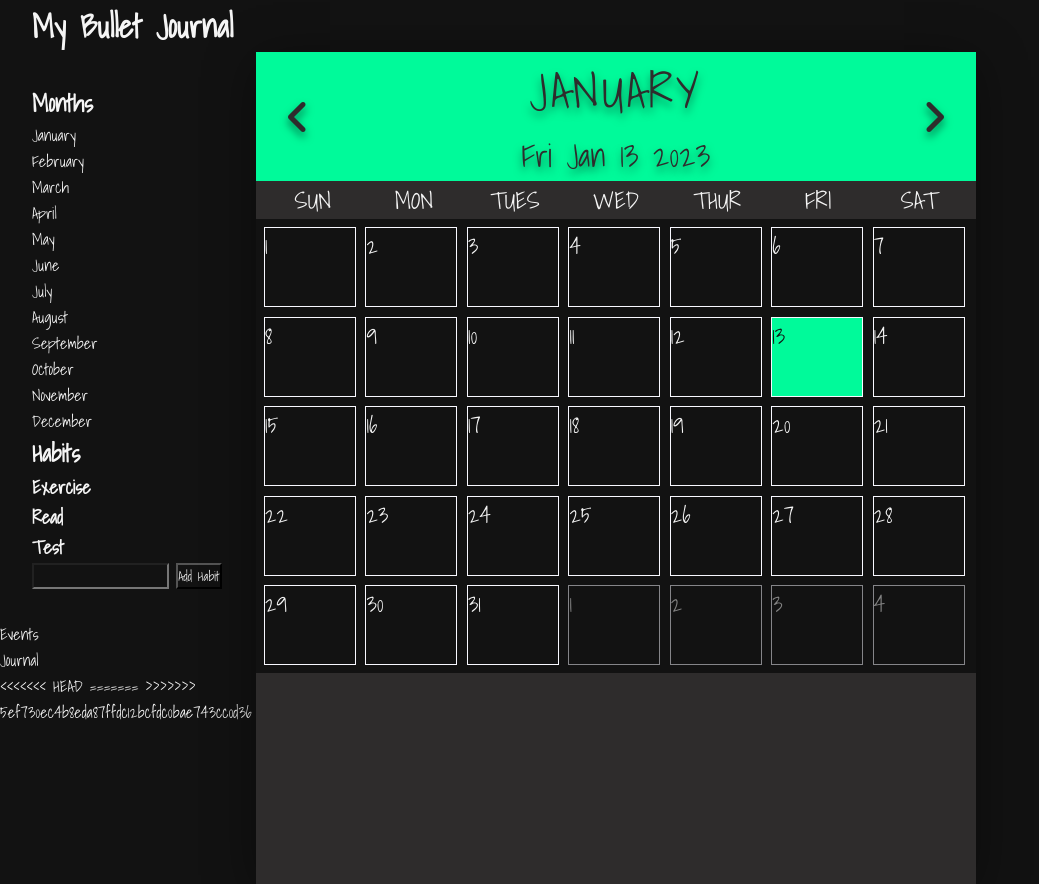
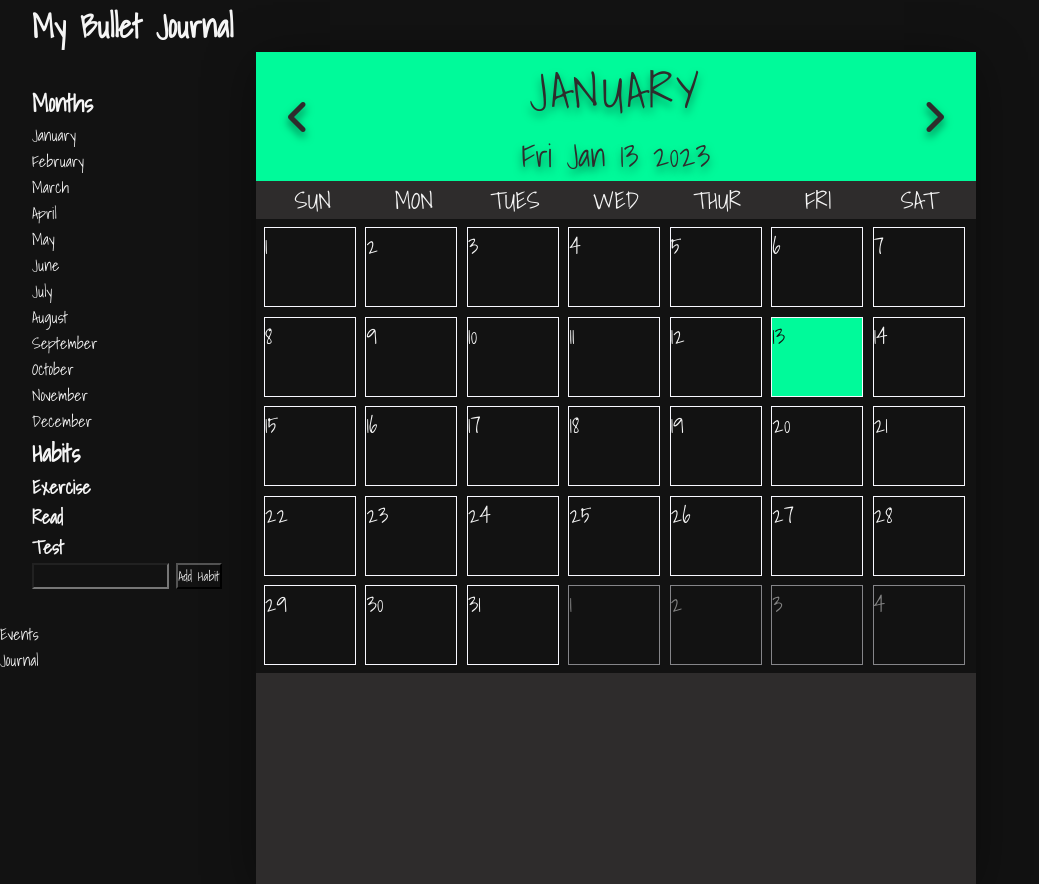
Before and after one commit to tdhood/Planner-backend, a Flask app: template templates/home.html in a window 1280 px wide. Shown: the whole page, without its empty margins (0-1039 px from the left). Run offline with Flask 2, Linux system fonts and the light colour scheme; the template is opened without the code that fills it, so the values that code supplies are empty.

Commit message:
fixed file paths

```diff
--- a/templates/home.html
+++ b/templates/home.html
@@ -53,14 +53,8 @@
     <div id="events">Events</div>
     <div id="journal">Journal</div>
 </div>
-<<<<<<< HEAD
 <script src="../static/PlannerHomePage.js"></script>
 <script src="../static/Calendar.js"></script>
-=======
-
-    <script src="../static/Calendar.js"></script>
-    <script src="../static/PlannerHomePage.js"></script>
->>>>>>> 5ef730ec4b8eda87ffdc12bcfdc0bae743cc0d36
 </body>
 
 </html>
```
